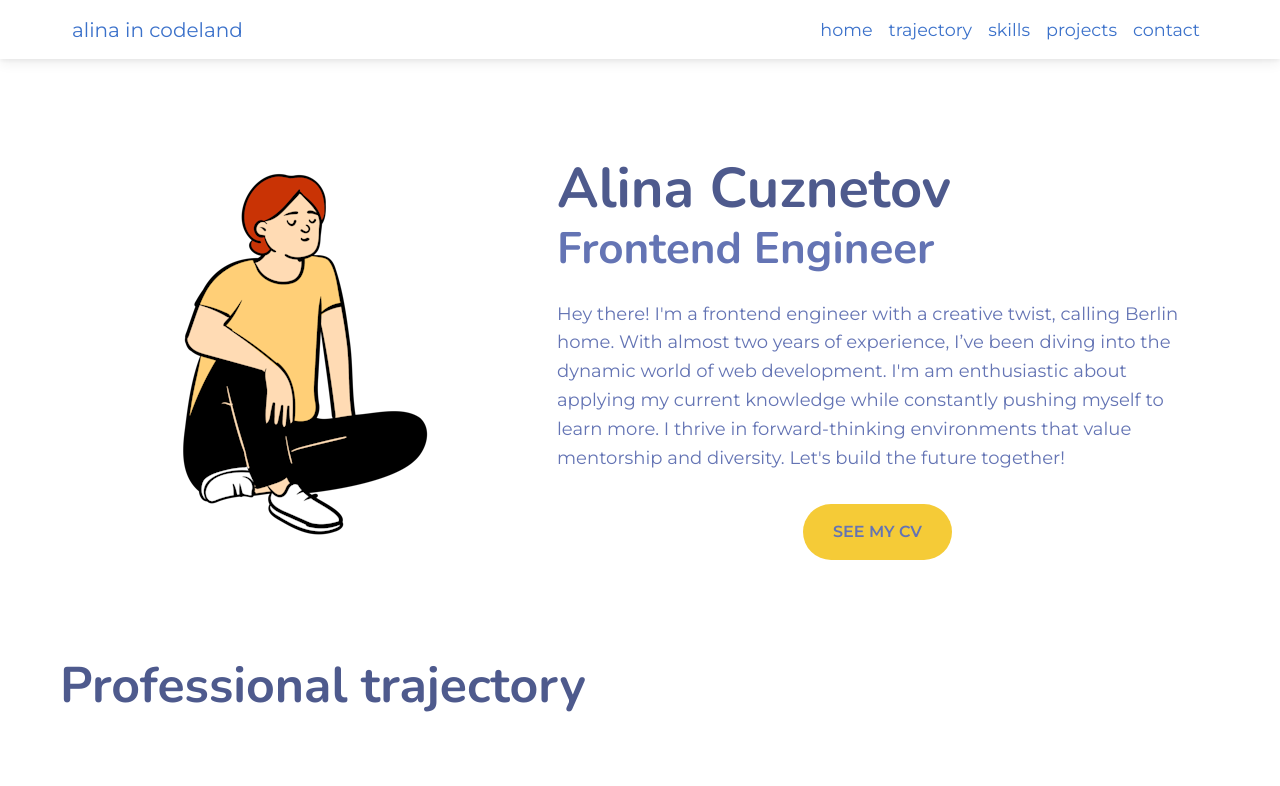
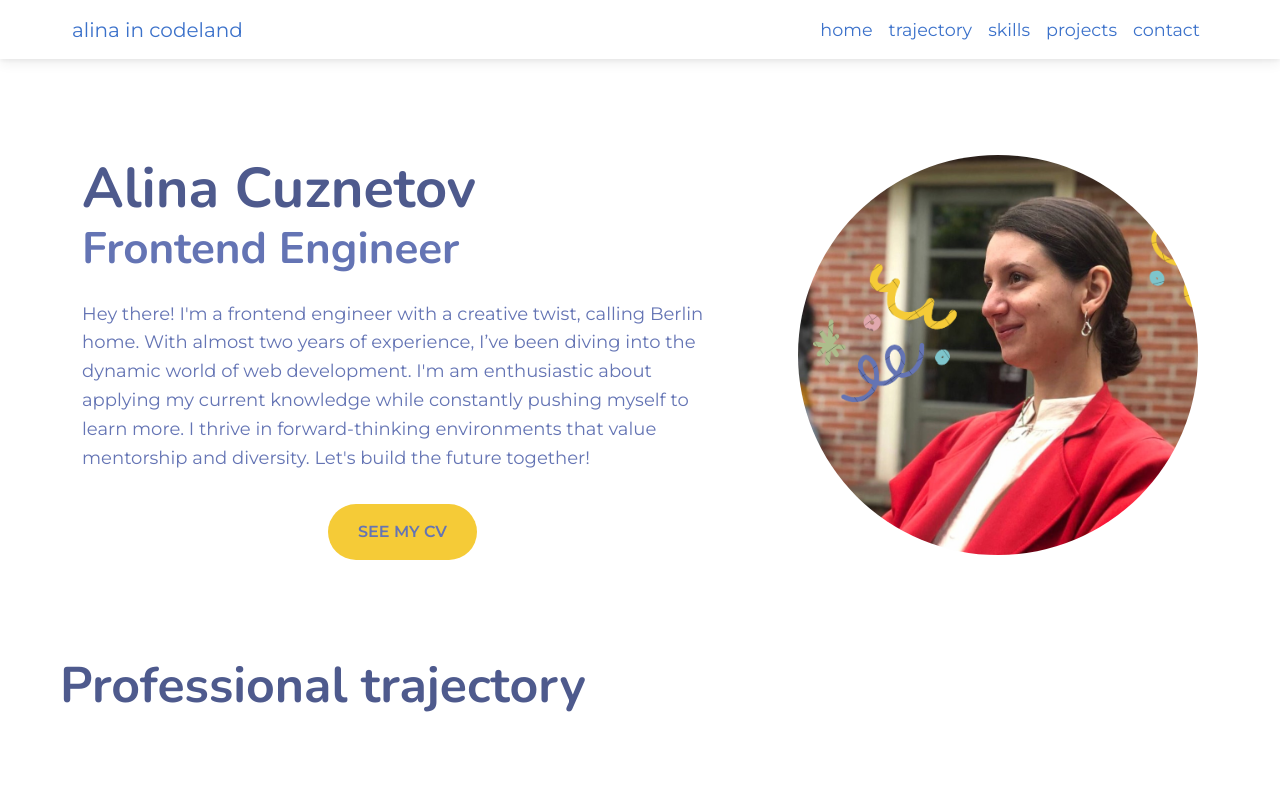
Before and after one commit to alinaincodeland/alinaincodeland.github.io, a React (Create React App) app: page / in a window 1280 px wide. Shown: the top 786 px of the page. Built offline with nearby package versions, Linux system fonts and the light colour scheme.

Commit message:
Change profile picture.

```diff
--- a/src/components/Hero.js
+++ b/src/components/Hero.js
@@ -1,14 +1,13 @@
 import React from "react";
 import { MDBContainer, MDBRow, MDBCol } from "mdb-react-ui-kit";
 import Avatar from "../assets/avatar.png";
+import Profile from "../assets/profile2.png";
+
 const Hero = () => {
   return (
     <div className="hero" id="home">
       <MDBContainer className="hero-section">
         <MDBRow>
-          <MDBCol md="5" className="hero-container-image">
-            <img src={Avatar} alt="woman-avatar" className="hero-image-main" />
-          </MDBCol>
           <MDBCol md="7" className="hero-text">
             <h1 className="hero-title">Alina Cuznetov</h1>
             <h1 className="hero-subtitle"> Frontend Engineer</h1>
@@ -31,6 +30,9 @@ const Hero = () => {
               See my CV
             </a>
           </MDBCol>
+          <MDBCol md="5" className="hero-container-image">
+            <img src={Profile} alt="woman-avatar" className="hero-image-main" />
+          </MDBCol>
         </MDBRow>
       </MDBContainer>
     </div>
--- a/src/index.css
+++ b/src/index.css
@@ -85,7 +85,12 @@ body {
 }
 
 .hero-image-main {
-  margin: auto;
+  margin-left: auto;
+  width: 400px;
+  height: 400px;
+  border-radius: 50%;
+  overflow: hidden;
+  object-position: center;
 }
 
 /* Timeline section */
```
Also changed, not shown: src/assets/profile.jpg (added), src/assets/profile2.png (added).
